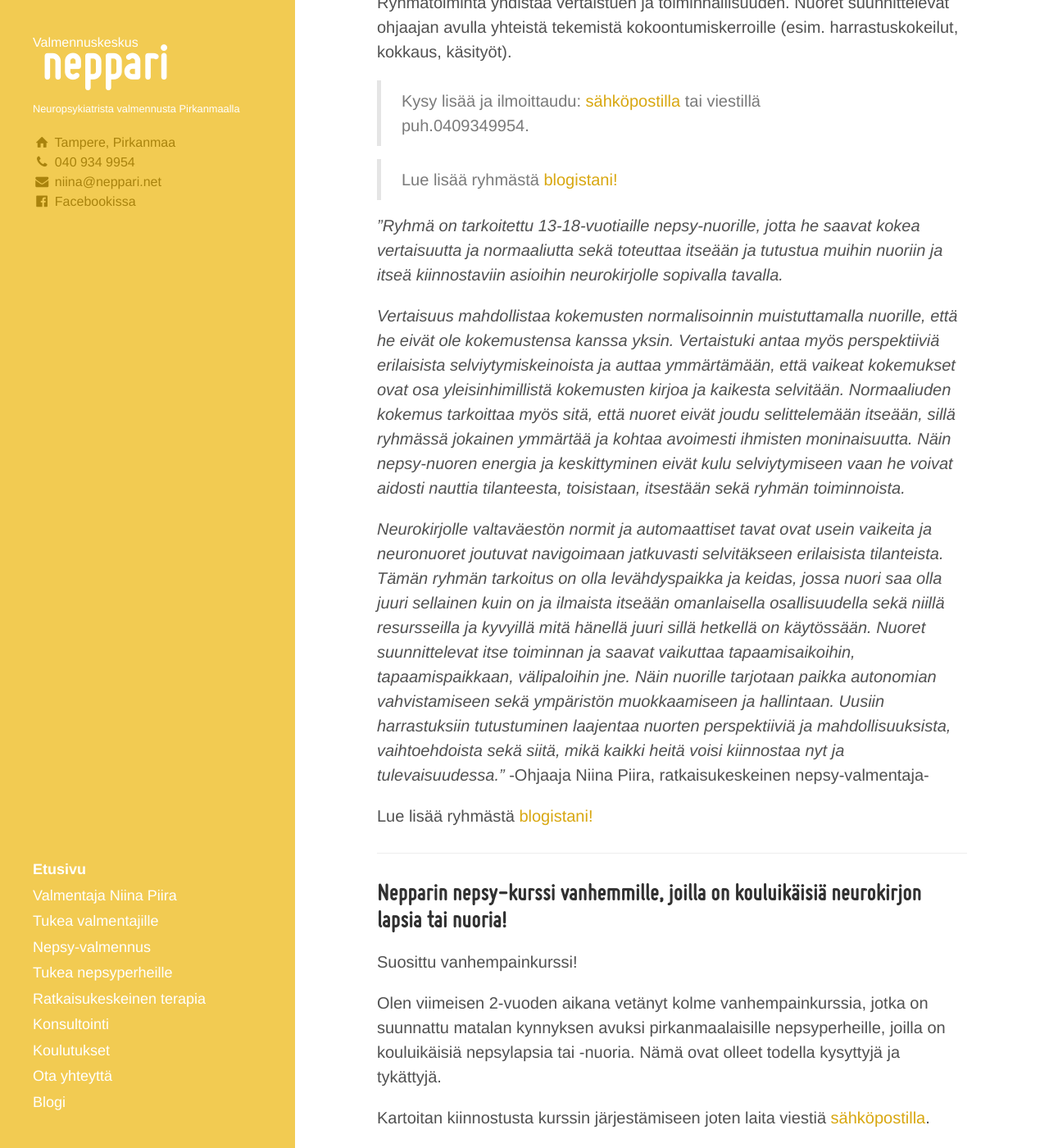
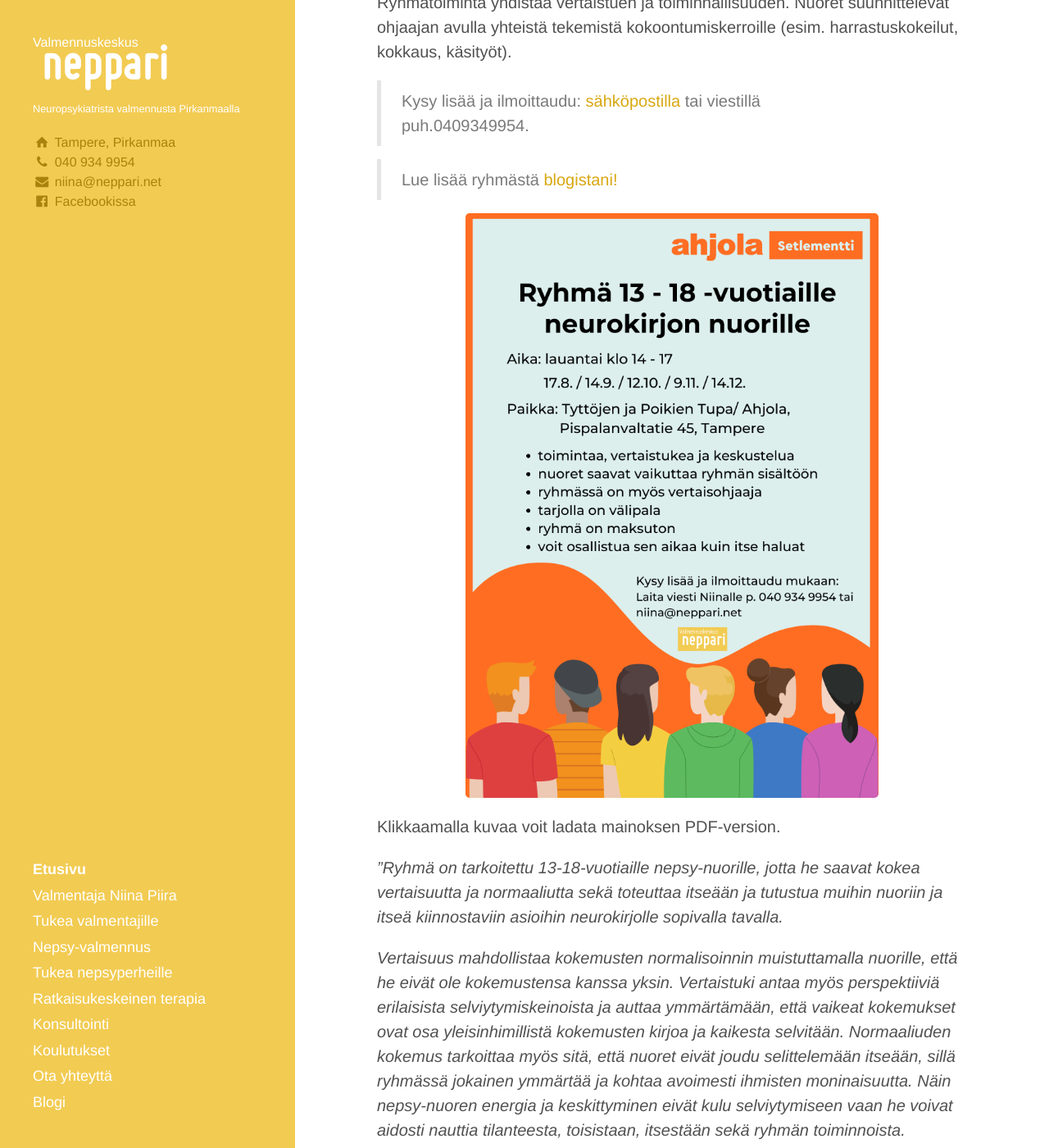
Before and after one commit to niinapiira/neppari.net, a Jekyll site: the page built from index.md, in a window 1280 px wide and 1400 px high, scrolled down 2771 px. Shown: the whole window at 82% size. Built offline with Jekyll 4.4.1, drawn with Linux system fonts in a browser that asks for light colours.

Commit message:
Add the nepsy group ad to the homepage

```diff
--- a/css/_content.scss
+++ b/css/_content.scss
@@ -29,3 +29,8 @@ $a-n-horizontal-padding: ($a-n-horizontal-margin * -1) - $a-n-border-width;
 .mandatory {
 	color: $faded-accent-color;
 }
+
+img[src$='#group-ad'] {
+	max-width: 70%;
+	margin: auto;
+}
--- a/index.md
+++ b/index.md
@@ -84,6 +84,10 @@ Nuoret suunnittelevat ohjaajan avulla yhteistä tekemistä kokoontumiskerroille
 > Kysy lisää ja ilmoittaudu: [sähköpostilla](/ota-yhteytta) tai viestillä puh.0409349954.
 
 > Lue lisää ryhmästä [blogistani!](https://www.neppari.net/blogi/ammatillisesti-ohjattu-vertaistukiryhma-nuorille/)
+
+[![Syksyn nepsy-ryhmän mainoskuva](/tiedostot/nepsy-ryhman-mainos-syksy-2024.png#group-ad)](/tiedostot/nepsy-ryhman-mainos-syksy-2024.pdf)
+
+Klikkaamalla kuvaa voit ladata mainoksen PDF-version.
 
 _”Ryhmä on tarkoitettu 13-18-vuotiaille nepsy-nuorille, jotta he saavat kokea vertaisuutta ja normaaliutta sekä toteuttaa itseään ja tutustua muihin nuoriin ja itseä kiinnostaviin asioihin neurokirjolle sopivalla tavalla._
 
```
